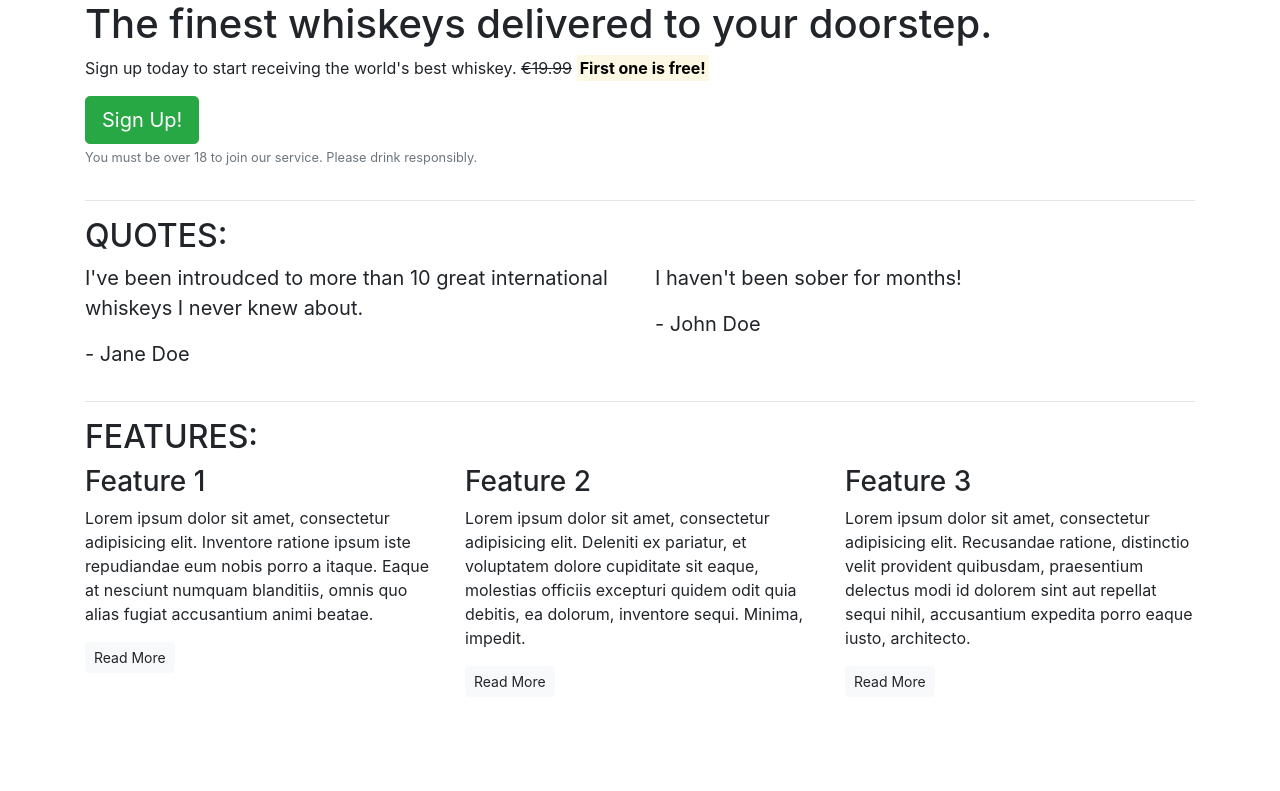
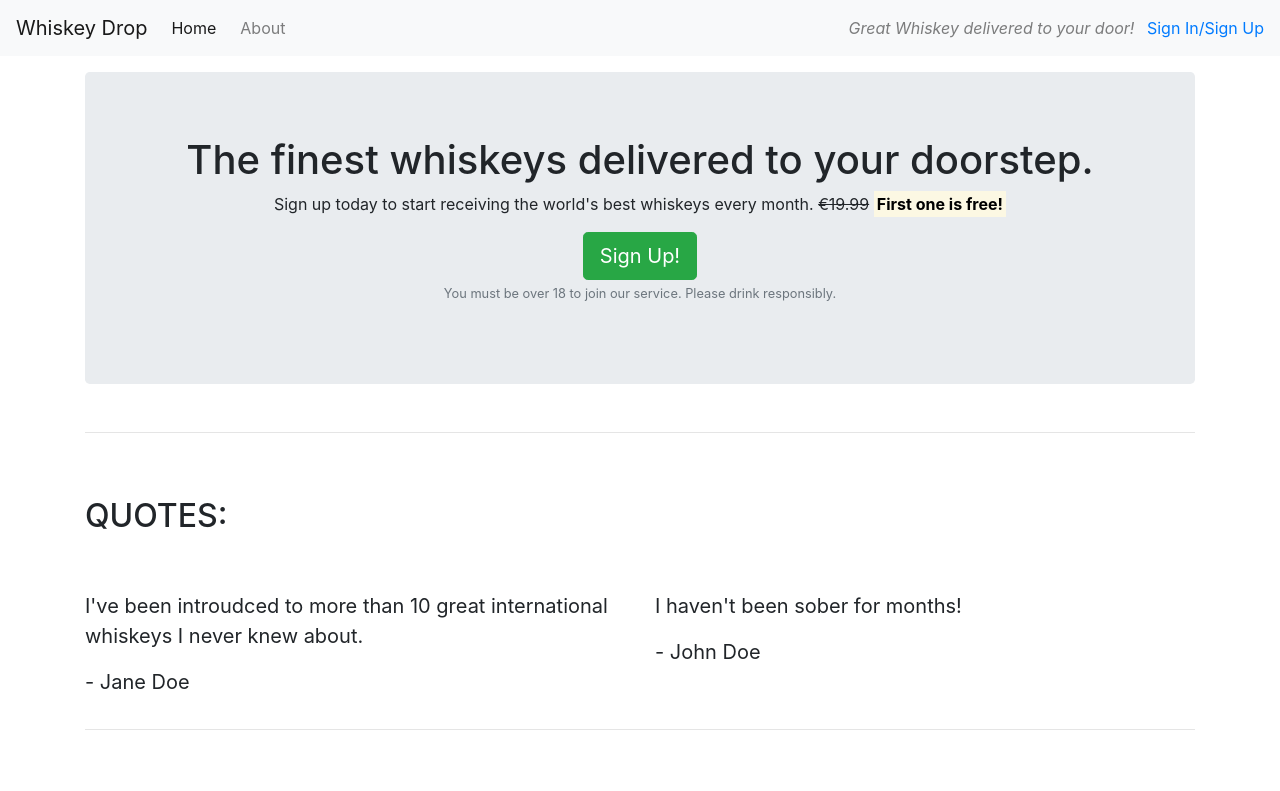
Before and after one commit to RoZZaH/CI-UCD-Bootstrap-Intro, a plain HTML site: page index.html in a window 1280 px wide. Shown: the top 791 px of the page. Drawn offline with nearby package versions, Linux system fonts and the light colour scheme.

Commit message:
Components 1 : added navbar and jumbotron

```diff
--- a/index.html
+++ b/index.html
@@ -10,13 +10,29 @@
 </head>
 
 <body>
+    <!-- fluid at sm -->
+    <nav class="navbar navbar-light bg-light navbar-expand-sm">
+        <a href="#" class="navbar-brand">Whiskey Drop</a>
+        <ul class="navbar-nav mr-auto">
+            <li class="active nav-item mr-2"><a href="#" class="nav-link">Home</a></li>
+            <li class="nav-item mr-2"><a href="#" class="nav-link">About</a></li>
+            <li class="nav-item mr-2 d-block d-sm-none"><a href="#">Sign In/Sign Up</a></li>
+        </ul>
+        <div class="d-none d-md-block">
+            <p class="navbar-text my-auto mr-2"><i>Great Whiskey delivered to your door!</i></p>
+            <a href="#">Sign In/Sign Up</a>
+        </div>
+    </nav>
     <article class="container">
         <!-- CALLOUT -->
         <div class="row">
             <div class="col-12">
-                <section class="callout">
+                <section class="callout jumbotron mt-3 text-center">
                     <h1>The finest whiskeys delivered to your doorstep.</h1>
-                    <p claas="lead">Sign up today to start receiving the world's best whiskey. <s>&euro;19.99</s> <strong><mark>First one is free!</mark></strong></p>
+                    <p claas="lead">Sign up today to start receiving the world's best whiskeys every month.
+                     <s class="d-none d-sm-inline">&euro;19.99</s>
+                     <span class="d-inline d-sm-none"><br></span>
+                     <strong><mark>First one is free!</mark></strong></p>
                     <button class="btn btn-success btn-lg">Sign Up!</button>
                     <p class="text-muted"><small>You must be over 18 to join our service. Please drink responsibly.</small></p>
                 </section>
@@ -28,7 +44,7 @@
 
         <section class="quotes">
             <div class="row">
-                <div class="col-12">
+                <div class="col-12 my-5">
                     <h2 class="text-uppercase">Quotes:</h2>
                 </div>
             </div>
@@ -52,7 +68,7 @@
         <!-- FEATURES -->
         <section class="features">
             <div class="row">
-                <div class="col-12">
+                <div class="col-12 my-5">
                     <h2 class="text-uppercase">Features:</h2>
                 </div>
             </div>
@@ -71,7 +87,8 @@
                         <p><a class="btn btn-sm btn-light" href="#">Read More</a></p>
                     </div>
                 </div>
-                <div class="col-12 d-md-none d-lg-block col-lg-4"><!-- note display class md-none and second display class for large displays -->
+                <div class="col-12 d-md-none d-lg-block col-lg-4">
+                    <!-- note display class md-none and second display class for large displays -->
                     <div class="feature">
                         <h3>Feature 3</h3>
                         <p>Lorem ipsum dolor sit amet, consectetur adipisicing elit. Recusandae ratione, distinctio velit provident quibusdam, praesentium delectus modi id dolorem sint aut repellat sequi nihil, accusantium expedita porro eaque iusto, architecto.</p>
```
